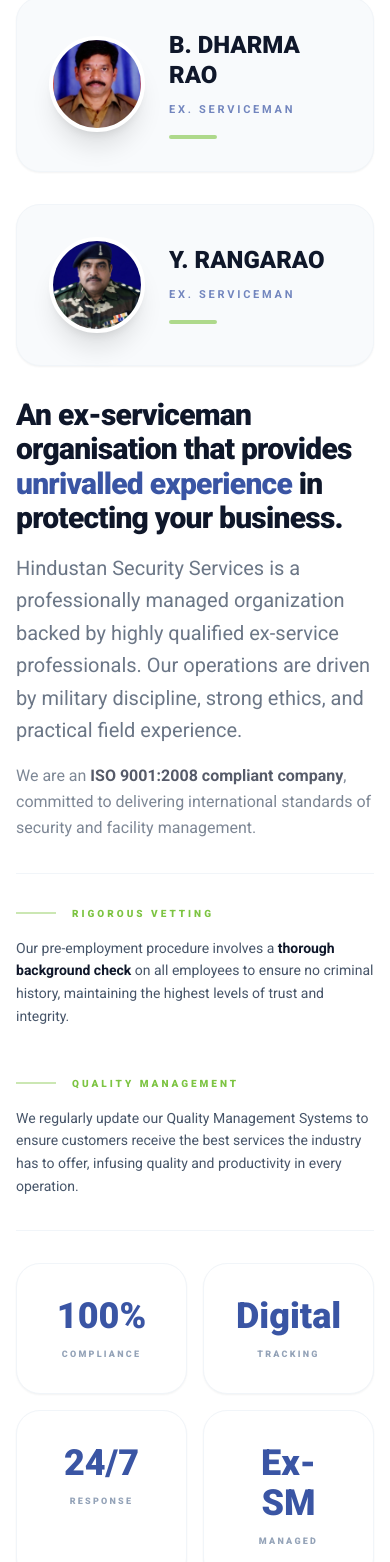
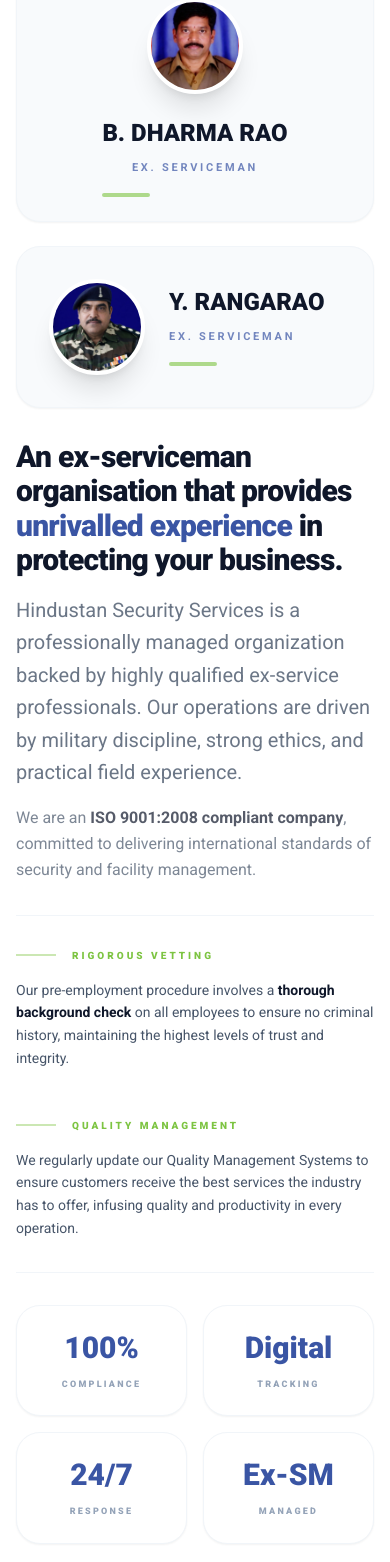
Before and after one commit to Stackvil/security_services, a React (Vite) app: page / in a window 390 px wide. Shown: the part 419-1981 px from the top of the page. Built offline with nearby package versions, Linux system fonts and the light colour scheme.

Commit message:
Optimize mobile view for Android and iOS devices

```diff
--- a/index.html
+++ b/index.html
@@ -4,7 +4,7 @@
 <head>
   <meta charset="UTF-8" />
   <title>Hindustan Security Services - Best Security & Cleaning Services in Visakhapatnam & Vijayawada</title>
-  <meta name="viewport" content="width=device-width, initial-scale=1" />
+  <meta name="viewport" content="width=device-width, initial-scale=1, viewport-fit=cover, shrink-to-fit=no" />
   <meta name="description"
     content="Hindustan Security Services provides the best security service and best cleaning service in Visakhapatnam and Vijayawada. Expertise in manned guarding, housekeeping, and facility management services." />
   <meta name="keywords"
--- a/src/components/Layout/Navbar.tsx
+++ b/src/components/Layout/Navbar.tsx
@@ -57,15 +57,15 @@
         <div className="max-w-7xl mx-auto px-4 sm:px-6 lg:px-8 flex justify-between items-center gap-8">
 
           {/* Left Side: Side Logo & Branding */}
-          <div className="flex-shrink-0 hidden md:flex items-center gap-6 group">
+          <div className="flex-shrink-0 hidden md:flex items-center gap-4 lg:gap-6 group">
             <img
               src={`${import.meta.env.BASE_URL ?? '/'}images/sidelogo.png`}
               alt="Side Logo"
-              className="h-16 lg:h-20 w-auto object-contain transition-transform group-hover:scale-105"
+              className="h-12 lg:h-20 w-auto object-contain transition-transform group-hover:scale-105"
             />
             <div className="flex flex-col justify-center">
-              <span className="text-primary-blue font-black text-2xl lg:text-4xl tracking-tighter leading-none">HINDUSTAN</span>
-              <span className="text-primary-green font-bold text-xs lg:text-sm tracking-[0.2em] uppercase opacity-90 mt-1">Security Services</span>
+              <span className="text-primary-blue font-black text-xl lg:text-4xl tracking-tighter leading-none">HINDUSTAN</span>
+              <span className="text-primary-green font-bold text-[10px] lg:text-sm tracking-[0.2em] uppercase opacity-90 mt-1">Security Services</span>
             </div>
           </div>
 
@@ -95,7 +95,7 @@
           <div className="flex items-center gap-6 flex-shrink-0">
             {/* Branding - Strictly on the Right */}
             <Link to="/" className="flex items-center group">
-              <img src={logoSrc} alt="Logo" className="h-16 lg:h-20 w-auto object-contain transition-transform group-hover:scale-105" />
+              <img src={logoSrc} alt="Logo" className="h-12 md:h-16 lg:h-20 w-auto object-contain transition-transform group-hover:scale-105" />
             </Link>
 
             <button
--- a/src/components/Sections/SectionShell.tsx
+++ b/src/components/Sections/SectionShell.tsx
@@ -15,7 +15,7 @@
   children
 }: SectionShellProps) {
   return (
-    <section className="mx-auto max-w-7xl px-4 sm:px-6 lg:px-8 py-8 lg:py-12">
+    <section className="mx-auto max-w-7xl px-4 sm:px-6 lg:px-8 py-6 md:py-8 lg:py-12">
       <motion.header
         initial={{ opacity: 0, y: 40 }}
         whileInView={{ opacity: 1, y: 0 }}
--- a/src/pages/About.tsx
+++ b/src/pages/About.tsx
@@ -18,8 +18,8 @@
       >
         <div className="space-y-8">
           {/* Leadership Cards - Horizontal Layout */}
-          <div className="grid gap-8 lg:grid-cols-2 max-w-6xl mx-auto">
-            <div className="flex items-center gap-6 p-8 bg-slate-50 rounded-3xl border border-slate-100 shadow-sm transition-all hover:shadow-md hover:bg-white group">
+          <div className="grid gap-6 md:gap-8 lg:grid-cols-2 max-w-6xl mx-auto">
+            <div className="flex flex-col sm:flex-row items-center sm:items-start text-center sm:text-left gap-6 p-6 sm:p-8 bg-slate-50 rounded-3xl border border-slate-100 shadow-sm transition-all hover:shadow-md hover:bg-white group">
               <div className="w-24 h-24 md:w-36 md:h-36 rounded-full overflow-hidden border-4 border-white shadow-xl bg-slate-100 flex-shrink-0 transition-transform group-hover:scale-105">
                 <img
                   src={`${import.meta.env.BASE_URL ?? '/'}images/85.png`}
@@ -82,20 +82,20 @@
             </div>
 
             <div className="grid grid-cols-2 md:grid-cols-4 gap-4">
-              <div className="bg-white p-8 rounded-3xl border border-slate-100 shadow-sm text-center transition-all hover:shadow-lg hover:border-primary-green/20">
-                <p className="text-4xl font-black text-primary-blue">100%</p>
+              <div className="bg-white p-6 sm:p-8 rounded-3xl border border-slate-100 shadow-sm text-center transition-all hover:shadow-lg hover:border-primary-green/20">
+                <p className="text-3xl sm:text-4xl font-black text-primary-blue">100%</p>
                 <p className="text-[9px] font-black uppercase tracking-[0.25em] text-slate-400 mt-3">Compliance</p>
               </div>
-              <div className="bg-white p-8 rounded-3xl border border-slate-100 shadow-sm text-center transition-all hover:shadow-lg hover:border-primary-blue/20">
-                <p className="text-4xl font-black text-primary-blue">Digital</p>
+              <div className="bg-white p-6 sm:p-8 rounded-3xl border border-slate-100 shadow-sm text-center transition-all hover:shadow-lg hover:border-primary-blue/20">
+                <p className="text-3xl sm:text-4xl font-black text-primary-blue">Digital</p>
                 <p className="text-[9px] font-black uppercase tracking-[0.25em] text-slate-400 mt-3">Tracking</p>
               </div>
-              <div className="bg-white p-8 rounded-3xl border border-slate-100 shadow-sm text-center transition-all hover:shadow-lg hover:border-accent-yellow/20">
-                <p className="text-4xl font-black text-primary-blue">24/7</p>
+              <div className="bg-white p-6 sm:p-8 rounded-3xl border border-slate-100 shadow-sm text-center transition-all hover:shadow-lg hover:border-accent-yellow/20">
+                <p className="text-3xl sm:text-4xl font-black text-primary-blue">24/7</p>
                 <p className="text-[9px] font-black uppercase tracking-[0.25em] text-slate-400 mt-3">Response</p>
               </div>
-              <div className="bg-white p-8 rounded-3xl border border-slate-100 shadow-sm text-center transition-all hover:shadow-lg hover:border-primary-green/20">
-                <p className="text-4xl font-black text-primary-blue">Ex-SM</p>
+              <div className="bg-white p-6 sm:p-8 rounded-3xl border border-slate-100 shadow-sm text-center transition-all hover:shadow-lg hover:border-primary-green/20">
+                <p className="text-3xl sm:text-4xl font-black text-primary-blue">Ex-SM</p>
                 <p className="text-[9px] font-black uppercase tracking-[0.25em] text-slate-400 mt-3">Managed</p>
               </div>
             </div>
@@ -141,7 +141,7 @@
       {/* Compliance Transition Section */}
       <section className="pb-24 pt-8">
         <div className="container-custom">
-          <div className="bg-slate-900 rounded-[3rem] p-12 md:p-16 relative overflow-hidden group shadow-2xl">
+          <div className="bg-slate-900 rounded-[2rem] sm:rounded-[3rem] p-8 sm:p-12 md:p-16 relative overflow-hidden group shadow-2xl">
             <div className="relative z-10 flex flex-col md:flex-row items-center justify-between gap-10">
               <div className="max-w-xl text-center md:text-left">
                 <h2 className="text-3xl md:text-4xl font-black text-white mb-6 uppercase tracking-tight leading-none">
--- a/src/pages/Gallery.tsx
+++ b/src/pages/Gallery.tsx
@@ -55,9 +55,9 @@
             <section className="py-20 bg-slate-50">
                 <div className="container-custom">
                     <div className="max-w-6xl mx-auto">
-                        <div className="grid lg:grid-cols-2 gap-12 items-center mb-20">
+                        <div className="grid lg:grid-cols-2 gap-10 md:gap-12 items-center mb-16 md:mb-20">
                             {/* Trainer Photo */}
-                            <div className="relative group max-w-sm mx-auto lg:mx-0">
+                            <div className="relative group max-w-[280px] sm:max-w-sm mx-auto lg:mx-0">
                                 <div className="absolute -inset-4 bg-primary-green/20 rounded-[3rem] blur-2xl group-hover:bg-primary-green/30 transition-all duration-700"></div>
                                 <div className="relative rounded-[2.5rem] overflow-hidden shadow-2xl border-8 border-white aspect-square">
                                     <img
@@ -180,7 +180,7 @@
 
                         {/* Video Section */}
                         <div className="max-w-5xl mx-auto">
-                            <div className="relative group rounded-[2.5rem] overflow-hidden shadow-2xl border-[12px] border-white bg-slate-50 aspect-video">
+                            <div className="relative group rounded-3xl md:rounded-[2.5rem] overflow-hidden shadow-2xl border-4 md:border-[12px] border-white bg-slate-50 aspect-video">
                                 <video
                                     className="w-full h-full object-cover"
                                     controls
@@ -189,9 +189,9 @@
                                     <source src={`${import.meta.env.BASE_URL ?? '/'}images/../videos/1.mp4`} type="video/mp4" />
                                     Your browser does not support the video tag.
                                 </video>
-                                <div className="absolute top-8 left-8 flex items-center gap-3 bg-black/60 backdrop-blur-xl px-5 py-2.5 rounded-full border border-white/20">
-                                    <div className="w-2.5 h-2.5 rounded-full bg-red-500 animate-pulse"></div>
-                                    <span className="text-[10px] font-black text-white uppercase tracking-[0.25em]">Session Live</span>
+                                <div className="absolute top-4 left-4 md:top-8 md:left-8 flex items-center gap-2 md:gap-3 bg-black/60 backdrop-blur-xl px-3 md:px-5 py-1.5 md:py-2.5 rounded-full border border-white/20">
+                                    <div className="w-2 md:w-2.5 h-2 md:h-2.5 rounded-full bg-red-500 animate-pulse"></div>
+                                    <span className="text-[8px] md:text-[10px] font-black text-white uppercase tracking-[0.25em]">Session Live</span>
                                 </div>
                             </div>
                             <div className="flex justify-center mt-8">
@@ -360,8 +360,8 @@
                 </section>
 
                 {/* Final Call to Action Section */}
-                <section className="container-custom pb-20">
-                    <div className="bg-primary-blue text-white p-16 rounded-[4rem] text-center shadow-2xl relative overflow-hidden group">
+                <section className="container-custom pb-16 md:pb-20">
+                    <div className="bg-primary-blue text-white p-8 sm:p-12 md:p-16 rounded-[2rem] sm:rounded-[4rem] text-center shadow-2xl relative overflow-hidden group">
                         <div className="relative z-10">
                             <h2 className="text-4xl font-black mb-6 tracking-tight">Experience Unrivalled Protection</h2>
                             <p className="text-xl opacity-80 mb-10 max-w-2xl mx-auto font-medium">
```
